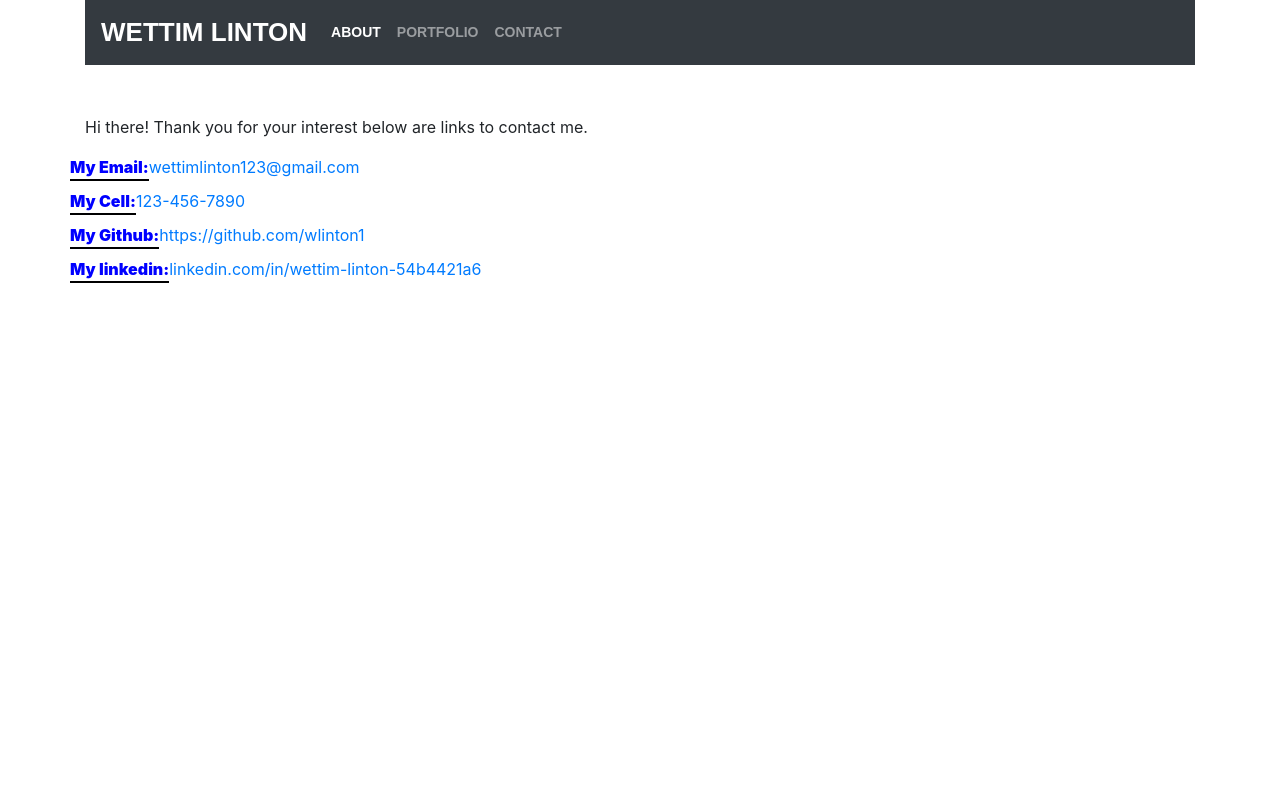
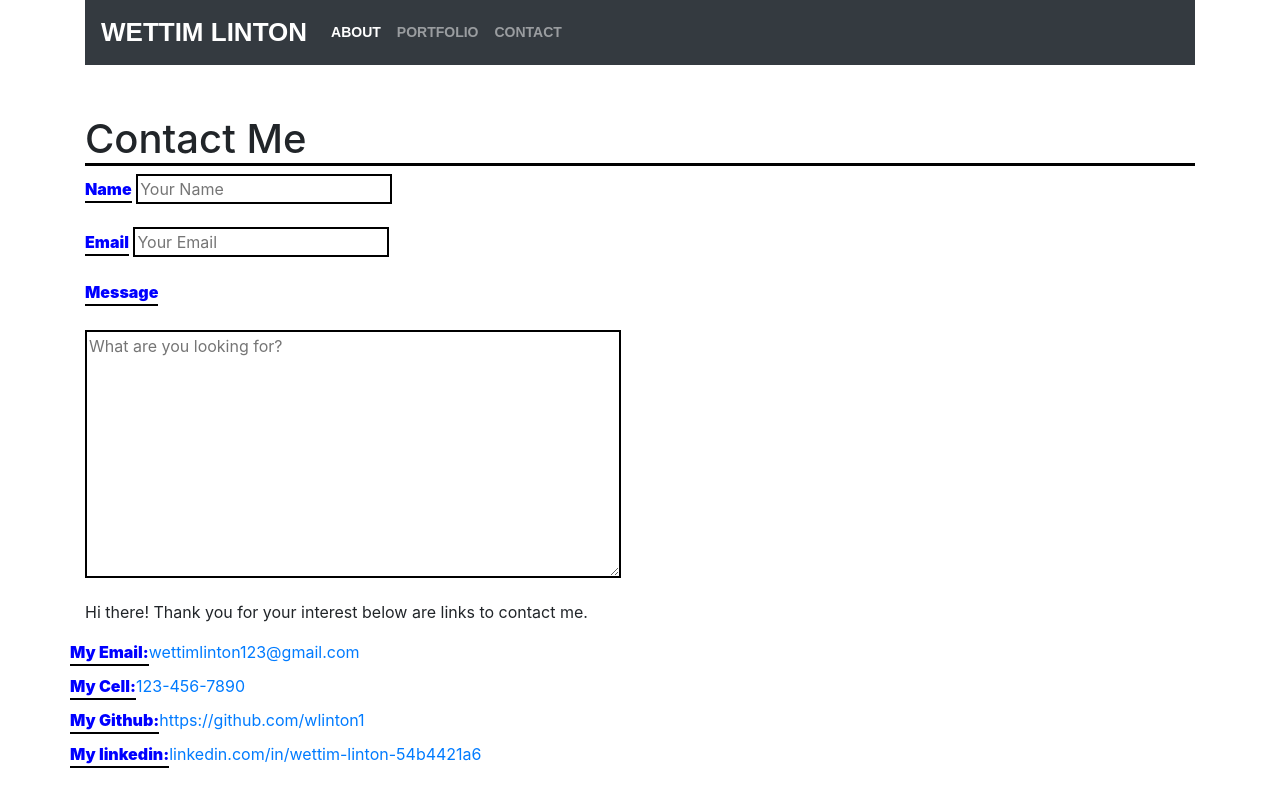
Before and after one commit to wlinton1/PortfolioWebsite, a plain HTML site: page contact.html in a window 1280 px wide. Drawn offline with nearby package versions, Linux system fonts and the light colour scheme.

Commit message:
added contact me form back

```diff
--- a/contact.html
+++ b/contact.html
@@ -38,7 +38,7 @@
   </main>
   </div>
 
-  <!-- <div class="container">
+  <div class="container">
       <h1>Contact Me</h1>
       <form>
         <p>
@@ -56,7 +56,7 @@
           <textarea cols="50" rows="10" placeholder="What are you looking for?"></textarea>
         </p>
     </div>
-    </form> -->
+    </form>
 
   <div class="container">
     <p>
```
